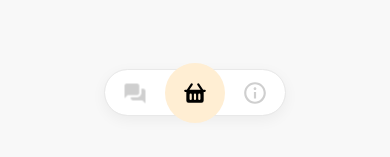
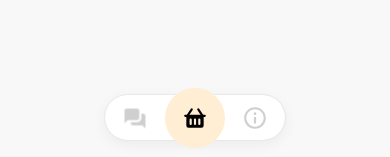
Before and after one commit to fenyadim/shop-front, a Next.js app: page /cart in a window 390 px wide. Shown: the part 684-841 px from the top of the page. Built offline with nearby package versions, Linux system fonts and the light colour scheme; a web font is replaced by a local one.

Commit message:
Responsive style

```diff
--- a/components/Layout/Layout.module.scss
+++ b/components/Layout/Layout.module.scss
@@ -1,11 +1,12 @@
 .layout {
 	position: relative;
 	display: grid;
-	grid-template-rows: min-content auto 90px;
+	grid-template-rows: min-content 1fr 80px;
 	height: 100vh;
 	width: 100vw;
 	overflow: hidden;
 	footer {
+		padding-top: 15px;
 		justify-self: center;
 	}
 }
```
